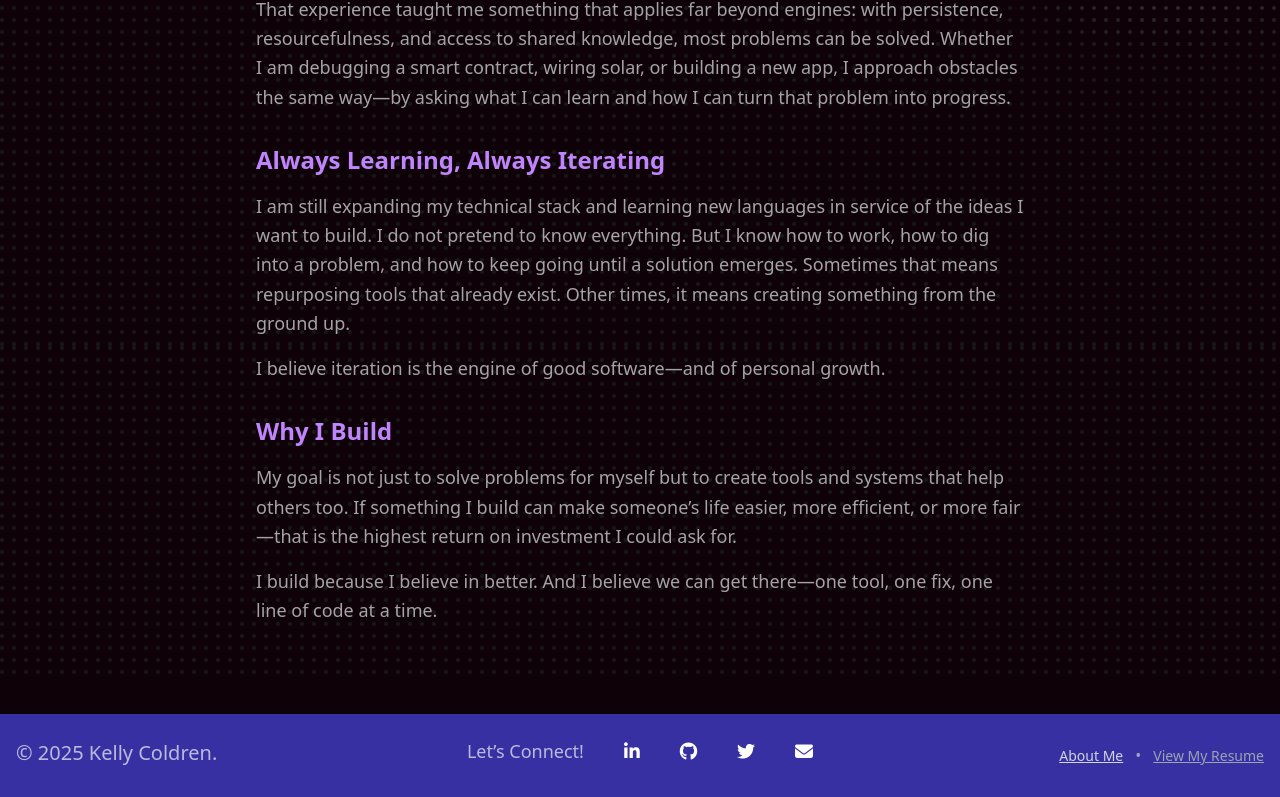
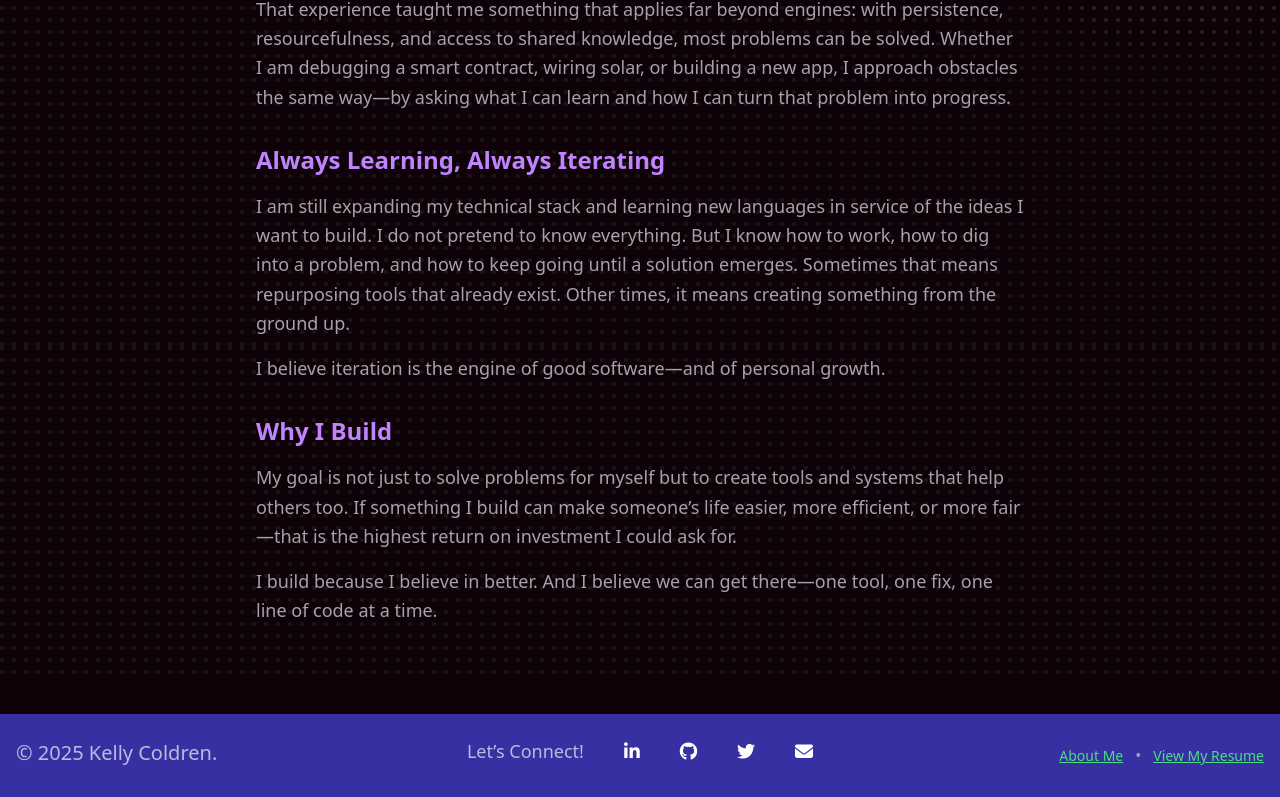
Before and after one commit to shrtpvteacher/portfolio, a React (Vite) app: page /about in a window 1280 px wide. Shown: the part 1086-1883 px from the top of the page. Built offline with nearby package versions, Linux system fonts and the light colour scheme.

Commit message:
changed up foot link hover for aboutme and view my resume

```diff
--- a/src/components/Footer.jsx
+++ b/src/components/Footer.jsx
@@ -58,7 +58,7 @@ const Footer = () => {
           <div className="text-right space-x-3">
             <Link
               to="/about"
-              className="text-gray-300 hover:text-white underline text-sm"
+              className="text-green-400 hover:text-white underline text-sm"
             >
               About Me
             </Link>
@@ -67,7 +67,7 @@ const Footer = () => {
               href="/resume.pdf"
               target="_blank"
               rel="noopener noreferrer"
-              className="text-gray-400 hover:text-white underline text-sm"
+              className="text-green-400 hover:text-white underline text-sm"
             >
               View My Resume
             </a>
```
